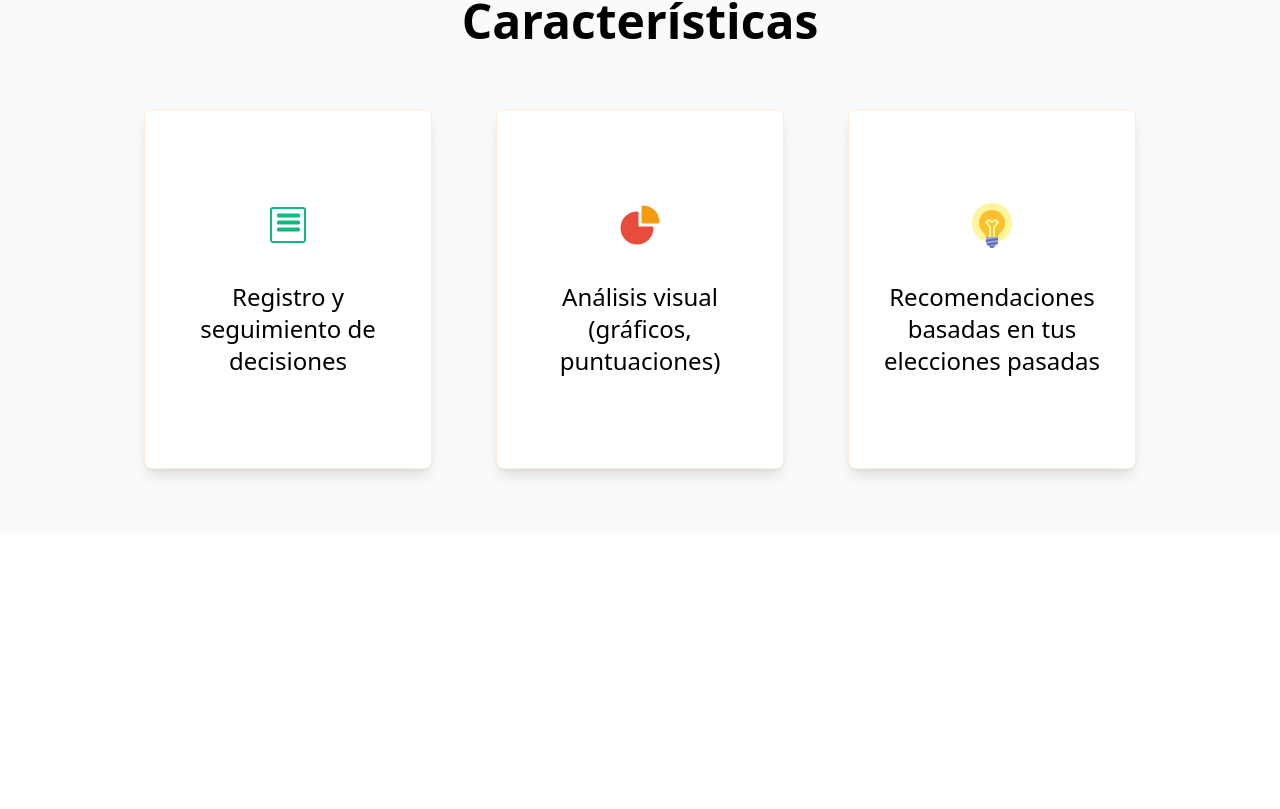
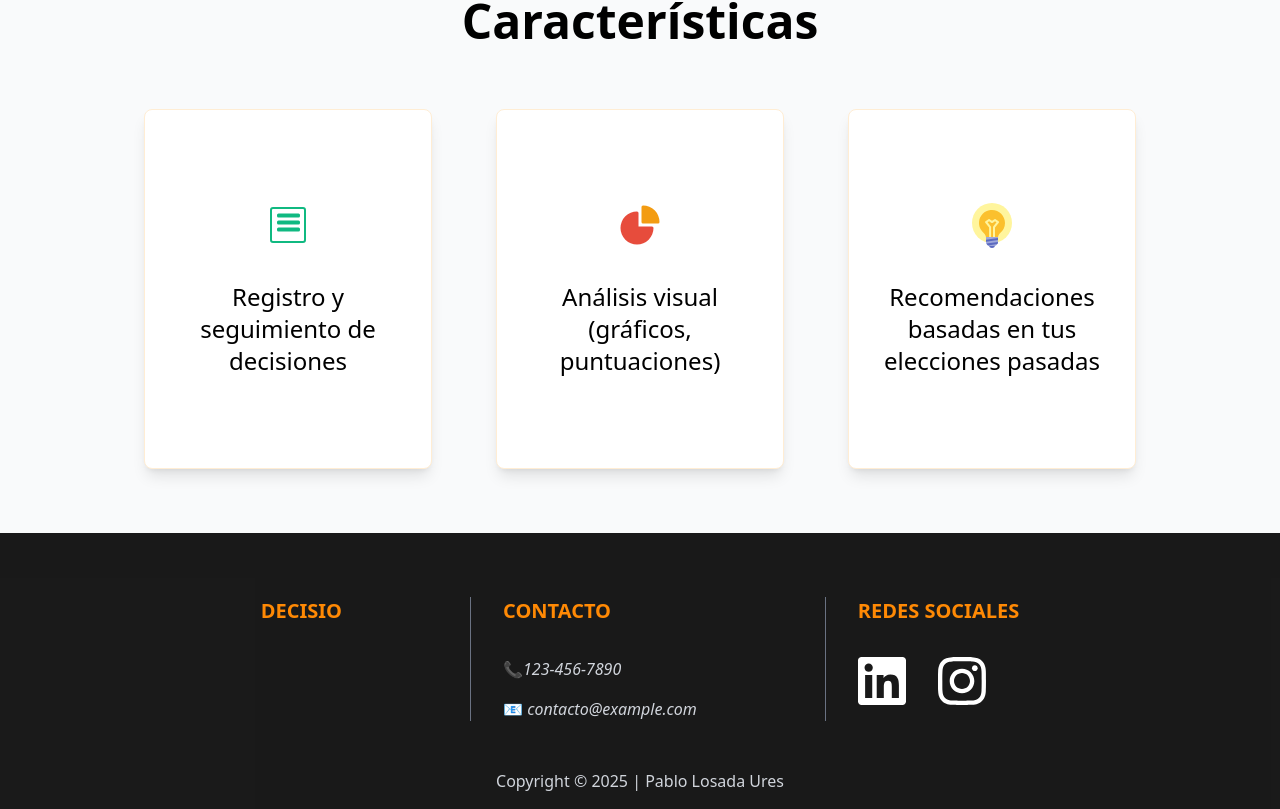
Before and after one commit to losadev/gestor-decisiones, a React (Vite) app in the folder frontend/: page / in a window 1280 px wide. Shown: the part 693-1502 px from the top of the page. Before the commit the page ends 1226 px from the top, so only its background shows below. Built offline with nearby package versions, Linux system fonts and the light colour scheme.

Commit message:
Feature/footer (#36)
* Feature: esta inicial footer

* Feature: esta inicial footer

```diff
--- /dev/null
+++ b/frontend/src/components/Footer.tsx
@@ -0,0 +1,38 @@
+const Footer = () => {
+    return (
+        <footer className="bg-black/90 text-gray-300 flex flex-col items-center justify-center gap-4 pt-16 pb-4">
+            <div className="flex gap-32">
+                <div className="text-xl font-semibold text-orange-400 mb-4">DECISIO</div>
+                <div className="flex flex-col gap-4 border-l-1 border-l-gray-500 pl-8">
+                    <h1 className="text-xl font-semibold text-orange-400 mb-4">CONTACTO</h1>
+                    <p>
+                        <span>
+                            📞<i>123-456-7890</i>
+                        </span>
+                    </p>
+                    <p>
+                        <span>
+                            📧<i> contacto@example.com</i>
+                        </span>
+                    </p>
+                </div>
+                <div className="border-l-1 border-gray-500 pl-8">
+                    <h1 className="text-xl font-semibold text-orange-400 mb-8">REDES SOCIALES</h1>
+                    <div className="flex gap-8">
+                        <img
+                            src="/linkedin.svg"
+                            className="hover:scale-110 hover:rotate-6 duration-200 hover:duration-200 cursor-pointer"
+                        />
+                        <img
+                            src="/instagram.svg"
+                            className="hover:scale-110 hover:rotate-6 duration-200 hover:duration-200 cursor-pointer"
+                        />
+                    </div>
+                </div>
+            </div>
+            <p className="mt-8">Copyright &copy; {new Date().getFullYear()} | Pablo Losada Ures</p>
+        </footer>
+    );
+};
+
+export default Footer;
--- a/frontend/src/pages/Home/Home.tsx
+++ b/frontend/src/pages/Home/Home.tsx
@@ -1,3 +1,4 @@
+import Footer from '../../components/Footer';
 import { AnalyticsIcon } from '../../components/Icons/AnalyticsIcon';
 import { DecisionTrackingIcon } from '../../components/Icons/DecisionTracking';
 import Card from './Card';
@@ -29,7 +30,7 @@ const Home = () => {
                     </div>
                 </section>
             </main>
-            {/*FOOTER*/}
+            <Footer />
         </>
     );
 };
```
Also changed, not shown: frontend/public/instagram.svg (added), frontend/public/linkedin.svg (added).
